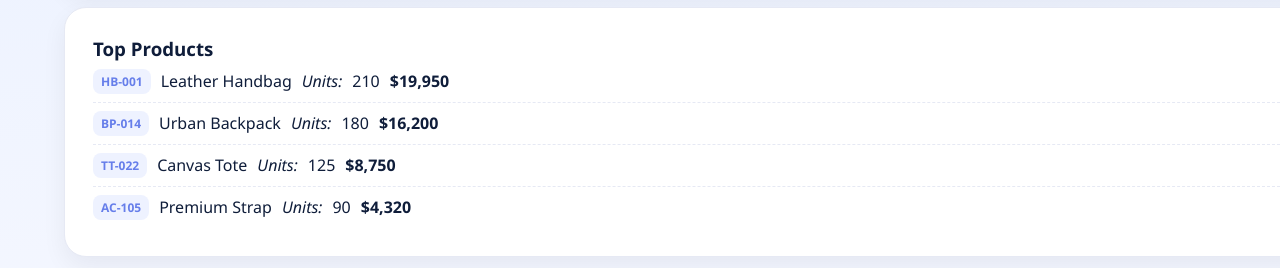
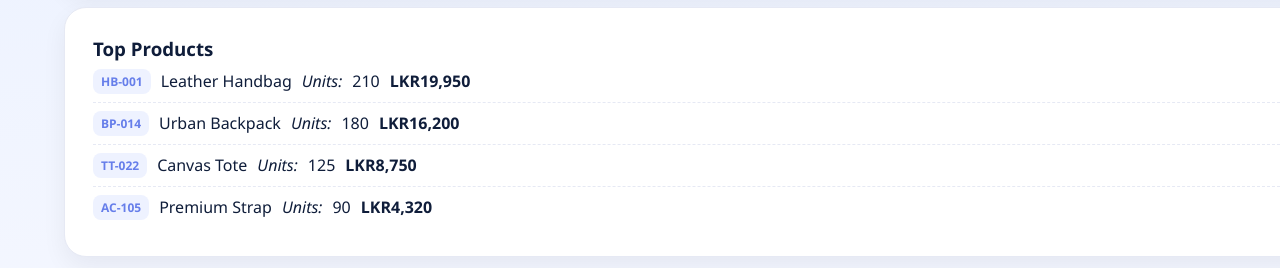
Before and after one commit to pulli27/PackPal, a React (Create React App) app in the folder FrontEnd/packpal/: page /analytics in a window 1280 px wide. Shown: the part 835-1103 px from the top of the page. Built offline with nearby package versions, Linux system fonts and the light colour scheme.

Commit message:
update analytics.js

```diff
--- a/FrontEnd/packpal/src/Components/Analytics/Analytics.js
+++ b/FrontEnd/packpal/src/Components/Analytics/Analytics.js
@@ -295,19 +295,19 @@ export default function Analytics() {
             <ul className="list">
               <li>
                 <span>HB-001</span> Leather Handbag <em>Units:</em> 210{" "}
-                <strong>$19,950</strong>
+                <strong>LKR19,950</strong>
               </li>
               <li>
                 <span>BP-014</span> Urban Backpack <em>Units:</em> 180{" "}
-                <strong>$16,200</strong>
+                <strong>LKR16,200</strong>
               </li>
               <li>
                 <span>TT-022</span> Canvas Tote <em>Units:</em> 125{" "}
-                <strong>$8,750</strong>
+                <strong>LKR8,750</strong>
               </li>
               <li>
                 <span>AC-105</span> Premium Strap <em>Units:</em> 90{" "}
-                <strong>$4,320</strong>
+                <strong>LKR4,320</strong>
               </li>
             </ul>
           </div>
@@ -323,18 +323,17 @@ export default function Analytics() {
           <div className="report-kpis">
             <div className="rkpi">
               <small>Revenue</small>
-              <strong>$92,450</strong>
+              <strong>LKR 92,450</strong>
             </div>
             <div className="rkpi">
               <small>Orders</small>
-              <strong>1,245</strong>
+              <strong>LKR 1,245</strong>
             </div>
             <div className="rkpi">
               <small>Active Users</small>
-              <strong>8,432</strong>
+              <strong>M  8,432</strong>
             </div>
           </div>
-
           <h3>Orders by Category</h3>
           <table className="tbl">
             <thead>
```
